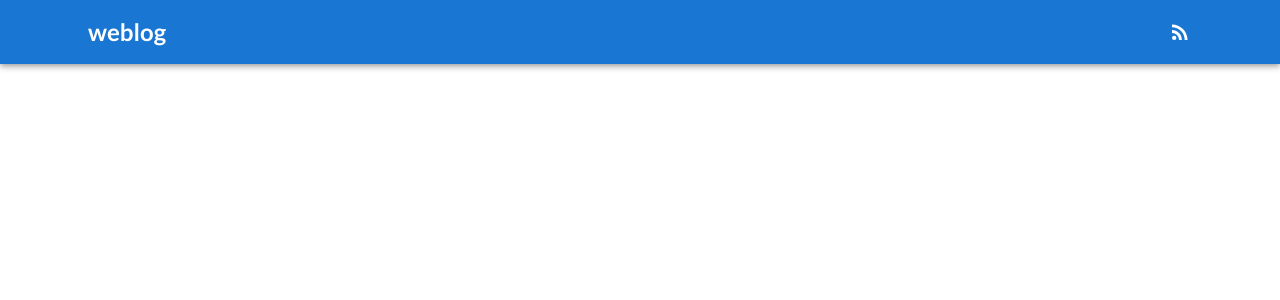
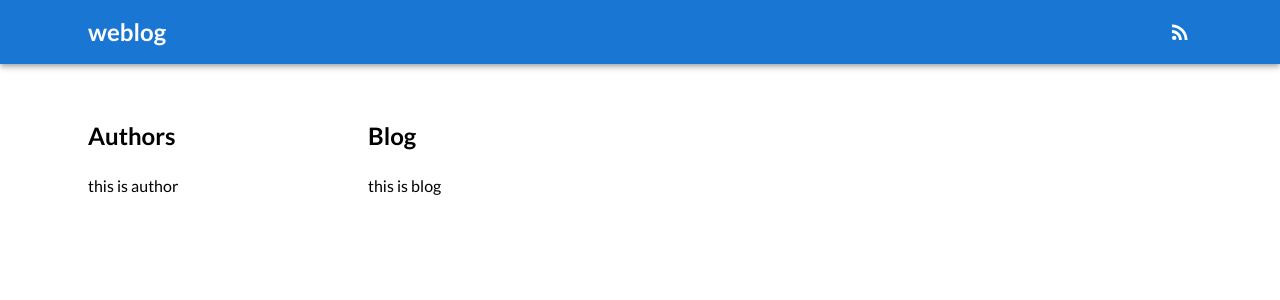
Before and after one commit to deaduchiha/simple-website, a React (Create React App) app: page / in a window 1280 px wide. Shown: the top 300 px of the page. Built offline with nearby package versions, Linux system fonts and the light colour scheme.

Commit message:
add .env file and create home and author and footer components and grid items

```diff
--- a/src/App.jsx
+++ b/src/App.jsx
@@ -1,10 +1,12 @@
 import React from "react";
 import Header from "./components/layout/header/Header";
+import HomePage from "./components/home/HomePage";
 
 const App = () => {
   return (
     <div>
       <Header />
+      <HomePage />
     </div>
   );
 };
--- /dev/null
+++ b/src/components/home/HomePage.jsx
@@ -0,0 +1,41 @@
+import React from "react";
+import { Container, Grid, Typography } from "@mui/material";
+
+// components
+import Authors from "./author/Authors";
+import Blog from "./blog/Blog";
+
+const HomePage = () => {
+  return (
+    <Container maxWidth="lg">
+      <Grid container spacing={2} padding={3}>
+        <Grid item xs={12} md={3}>
+          <Typography
+            component="h3"
+            variant="h5"
+            mb={3}
+            fontWeight={700}
+            mt={4}
+          >
+            Authors
+          </Typography>
+          <Authors />
+        </Grid>
+        <Grid item xs={12} md={9}>
+          <Typography
+            component="h3"
+            variant="h5"
+            mb={3}
+            fontWeight={700}
+            mt={4}
+          >
+            Blog
+          </Typography>
+          <Blog />
+        </Grid>
+      </Grid>
+    </Container>
+  );
+};
+
+export default HomePage;
--- /dev/null
+++ b/src/components/home/author/Authors.jsx
@@ -0,0 +1,11 @@
+import React from "react";
+
+const Authors = () => {
+  return (
+    <div>
+      <span>this is author</span>
+    </div>
+  );
+};
+
+export default Authors;
--- /dev/null
+++ b/src/components/home/blog/Blog.jsx
@@ -0,0 +1,11 @@
+import React from "react";
+
+const Blog = () => {
+  return (
+    <div>
+      <span>this is blog</span>
+    </div>
+  );
+};
+
+export default Blog;
--- a/src/index.js
+++ b/src/index.js
@@ -10,7 +10,7 @@ import { ThemeProvider } from "@mui/material";
 import { theme } from "./mui/theme";
 
 const client = new ApolloClient({
-  uri: "https://api-us-west-2.hygraph.com/v2/clcl380tk21rj01ugb5hv7809/master",
+  uri: process.env.REACT_APP_GRAPHCMS_URI,
   cache: new InMemoryCache(),
 });
 
```
Also changed, not shown: src/components/layout/footer/Footer.jsx (added, +11 -0 lines), 1 other file (tests, documents, lock files or other folders).
